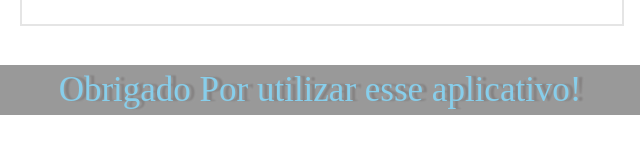
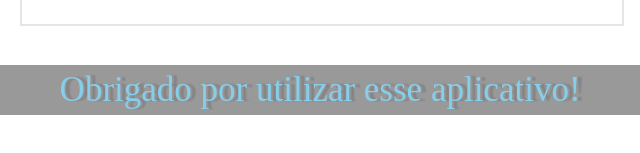
Before and after one commit to DerickLFAndrade/Buscador-de-CEP, a plain HTML site: page index.html in a window 1280 px wide. Shown: the part 685-838 px from the top of the page, 318-958 px from the left. Drawn offline with Linux system fonts and the light colour scheme.

Commit message:
correção texto

```diff
--- a/index.html
+++ b/index.html
@@ -60,7 +60,7 @@
 
 <footer>
 
-        <span class="texto">Obrigado Por utilizar esse aplicativo!</span>
+        <span class="texto">Obrigado por utilizar esse aplicativo!</span>
 
 </footer>
 
```
